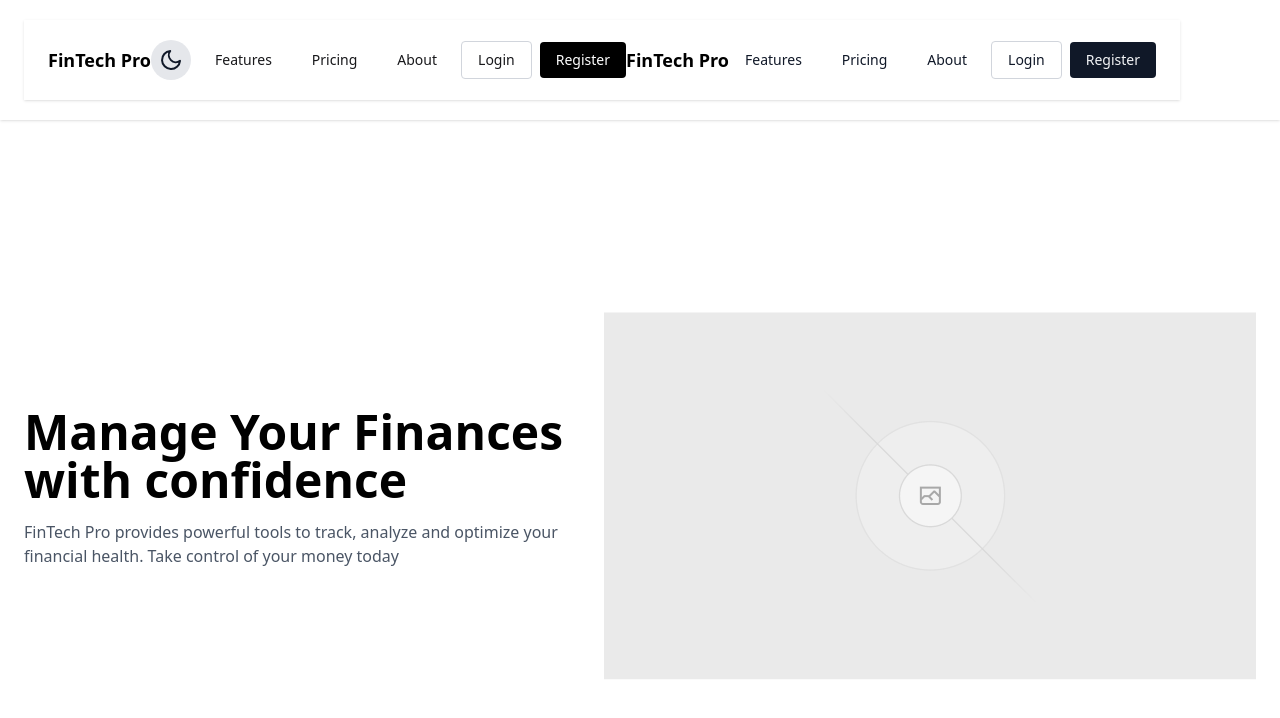
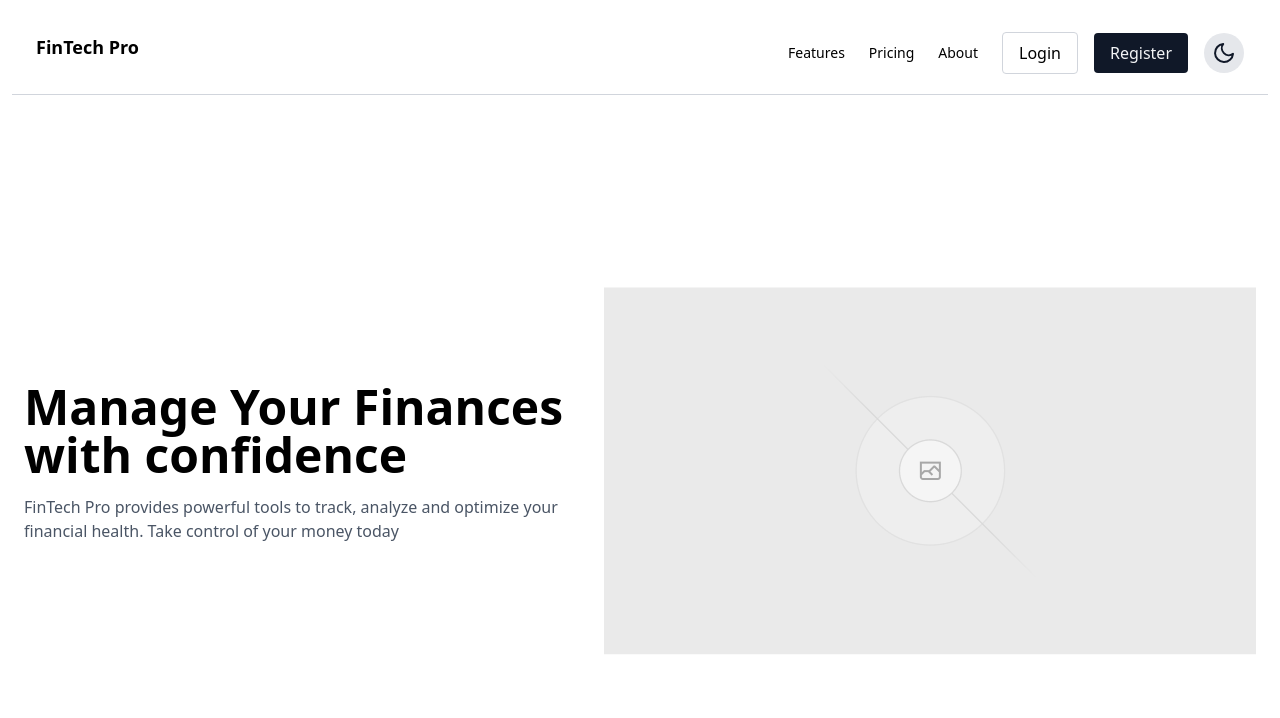
Before and after one commit to FinTech-Pro-Developers/FinTech-Pro, a Next.js app in the folder fin_tech-pro/: page / in a window 1280 px wide. Shown: the top 718 px of the page. Built offline with nearby package versions, Linux system fonts and the light colour scheme.

Commit message:
feat(web): fix header and adjust to figma design

```diff
--- a/fin_tech-pro/src/components/organisms/header.tsx
+++ b/fin_tech-pro/src/components/organisms/header.tsx
@@ -1,10 +1,10 @@
-"use client"
+'use client'
 
-import Link from "next/link"
-import LoginModal from "./loginModal"
-import { useState } from "react"
-import RegisterModal from "./registerModal"
-import ThemeSwitch from "../molecules/themeSwitch"
+import Link from 'next/link'
+import LoginModal from './loginModal'
+import { useState } from 'react'
+import RegisterModal from './registerModal'
+import ThemeSwitch from '../molecules/themeSwitch'
 
 export default function Header() {
   const [OpenLogin, setOpenLogin] = useState(false)
@@ -30,47 +30,52 @@ export default function Header() {
     setOpenRegister(false)
   }
 
-return(
-    <div className="py-5 px-6 shadow flex items-center justify-between">
-        <div className="py-5 px-6 shadow flex items-center justify-between">
+  return (
+    <div className="py-5 px-6 mx-3 max-sm:flex-col flex items-center justify-between border-b dark:border-b-gray-200 border-b-gray-300">
+      <Link href="/">
         <h1 className="font-bold text-lg">FinTech Pro</h1>
-      <div className="flex items-center gap-2 text-sm">
-        <ThemeSwitch />
-        <Link href="#features" className="py-2 px-4 !text-zinc-900 dark:!text-white hover:!text-gray-600 dark:hover:!text-gray-300">
+      </Link>
+
+      <div className="flex max-sm:flex-col gap-6 pt-3">
+        <div className="flex items-center gap-6 text-sm font-medium justify-center">
+          <Link href=" " className=" hover:text-gray-600">
             Features
           </Link>
-        <Link href="#pricing" className="py-2 px-4 !text-zinc-900 dark:!text-white hover:!text-gray-600 dark:hover:!text-gray-300">
+          <Link href=" " className="hover:text-gray-600">
             Pricing
           </Link>
-        <Link href="#about" className="py-2 px-4 !text-zinc-900 dark:!text-white hover:!text-gray-600 dark:hover:!text-gray-300">
+          <Link href=" " className="hover:text-gray-600 ">
             About
           </Link>
-        <Link href="/login" className="border border-gray-300 py-2 px-4 rounded !text-zinc-900 dark:!text-white hover:bg-gray-100 dark:hover:bg-gray-800">
+        </div>
+
+        <div className="flex items-center gap-4">
+          <button
+            onClick={handleOpenLogin}
+            className="border border-gray-300 py-2 px-4 rounded hover:bg-gray-100 cursor-pointer "
+          >
             Login
-        </Link>
-        <Link href="/register" className="bg-black text-white hover:bg-gray-800 py-2 px-4 rounded dark:bg-white dark:!text-zinc-900 dark:hover:bg-gray-300">
+          </button>
+          <button
+            onClick={handleOpenRegister}
+            className="bg-gray-900 dark:bg-white text-gray-100 dark:text-black hover:bg-gray-800 py-2 px-4 rounded cursor-pointer"
+          >
             Register
-        </Link>
+          </button>
+          <ThemeSwitch />
         </div>
-        <h1 className="font-bold text-lg">FinTech Pro</h1>
-        <div className="flex items-center gap-2 text-sm text-gray-900">
-            <Link href=' ' className=" py-2 px-4 hover:text-gray-600" >Features </Link>
-            <Link href=' ' className=" py-2 px-4 hover:text-gray-600" >Pricing </Link>
-            <Link href=' ' className=" py-2 px-4 hover:text-gray-600 ">About </Link>
-            <button onClick={handleOpenLogin } className="border border-gray-300 py-2 px-4 rounded hover:bg-gray-100 cursor-pointer " >Login </button>
-            <button  onClick={handleOpenRegister}  className="bg-gray-900 text-gray-100 hover:bg-gray-800 py-2 px-4 rounded cursor-pointer" >Register </button>
       </div>
+
       <LoginModal
         OpenLogin={OpenLogin}
         onClose={() => setOpenLogin(false)}
-         openRegisterModal ={openRegisterModal}
+        openRegisterModal={openRegisterModal}
       />
       <RegisterModal
-        openRegister = {openRegister}
-         onClose = {() => setOpenRegister(false)}
+        openRegister={openRegister}
+        onClose={() => setOpenRegister(false)}
         openLoginModal={openLoginModal}
       />
     </div>
-    </div>
-  );
+  )
 }
```
Lines whose indentation alone changed are shown as unchanged.
